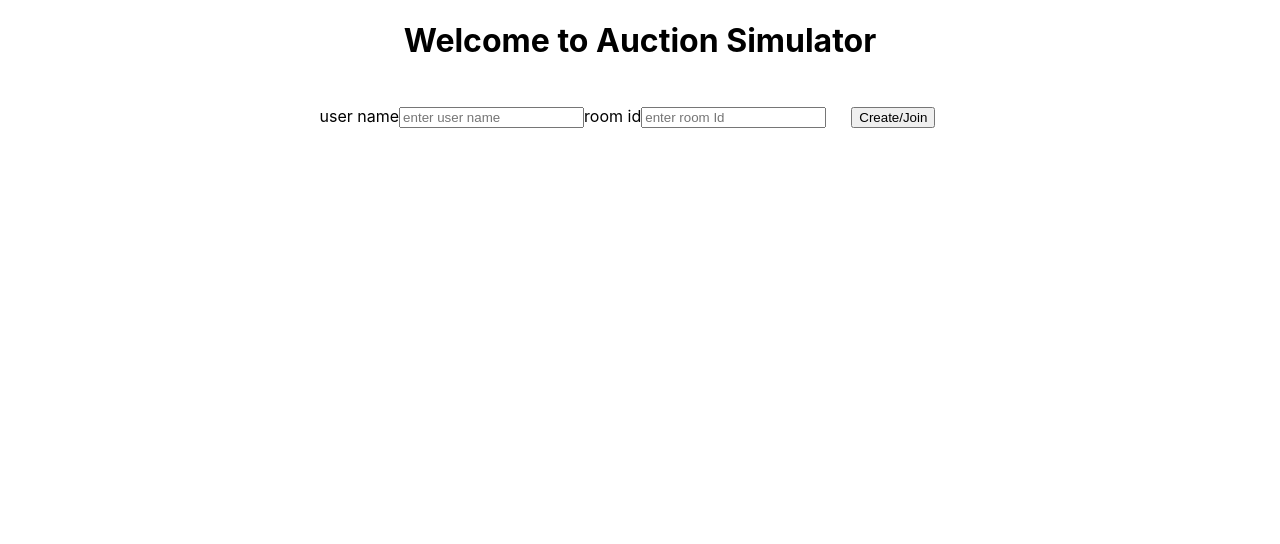
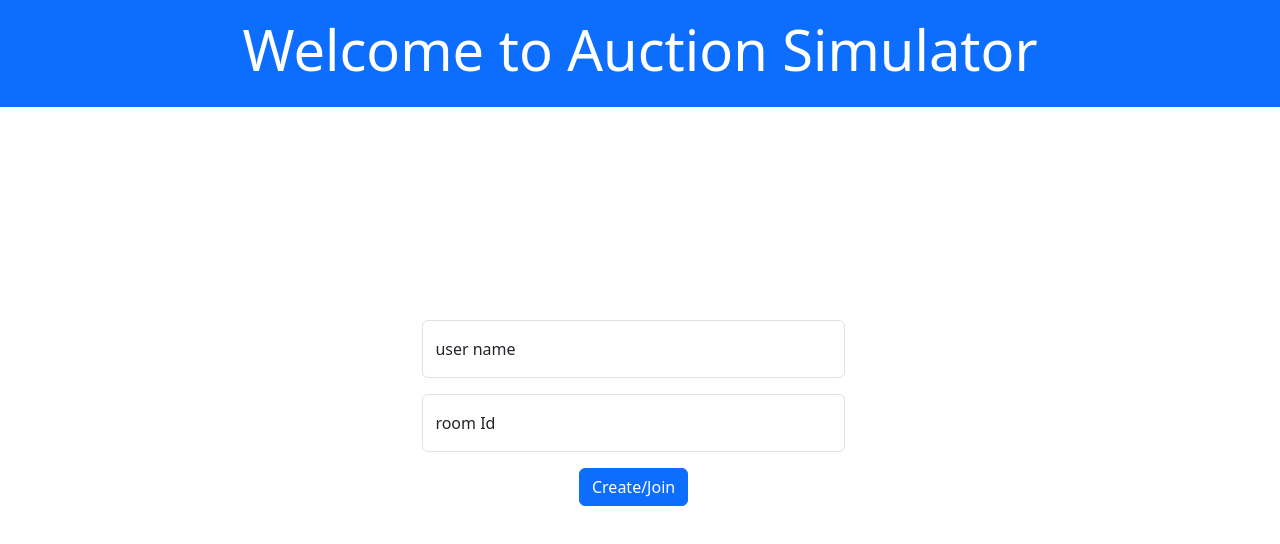
Before and after one commit to srujank526/my-app, a React (Create React App) app: page / in a window 1280 px wide. Shown: the top 544 px of the page. Built offline with nearby package versions, Linux system fonts and the light colour scheme; no server answers.

Commit message:
adding bootstrap

```diff
--- a/package.json
+++ b/package.json
@@ -9,7 +9,9 @@
     "@testing-library/jest-dom": "^5.17.0",
     "@testing-library/react": "^13.4.0",
     "@testing-library/user-event": "^13.5.0",
+    "bootstrap": "^5.3.3",
     "react": "^18.3.1",
+    "react-bootstrap": "^2.10.4",
     "react-dom": "^18.3.1",
     "react-scripts": "5.0.1",
     "socket.io-client": "^4.7.5",
--- a/src/App.js
+++ b/src/App.js
@@ -24,7 +24,9 @@ function App() {
 
   return (
     <div className="App">
-      <h1>Welcome to Auction Simulator</h1>
+      <header className="bg-primary text-white text-center py-3">
+        <h1 className="display-4">Welcome to Auction Simulator</h1>
+      </header>
       {showAuctionRoom ? <AuctionRoom socket={socket} users={users} /> : <JoiningRoom handleJoinRoom={joinRoom} />}
 
     </div>
--- /dev/null
+++ b/src/components/JoiningRoom.css
@@ -0,0 +1,6 @@
+.form{
+    width: 33%;
+    position: absolute;
+    top: 40%;
+    left: 33%;
+}
--- a/src/components/JoiningRoom.js
+++ b/src/components/JoiningRoom.js
@@ -1,35 +1,39 @@
-import React, {useRef} from 'react'
+import React, { useRef } from 'react'
+import Button from 'react-bootstrap/Button';
+import Form from 'react-bootstrap/Form';
+import FloatingLabel from 'react-bootstrap/FloatingLabel';
+import './JoiningRoom.css'
 
 
-function JoiningRoom({handleJoinRoom}) {
+function JoiningRoom({ handleJoinRoom }) {
     const nameRef = useRef('')
     const roomRef = useRef('')
-    const handleSubmit = (e)=>{
+    const handleSubmit = (e) => {
         e.preventDefault()
-        handleJoinRoom(nameRef.current.value,roomRef.current.value);
+        handleJoinRoom(nameRef.current.firstChild.value, roomRef.current.firstChild.value);
     }
     return (
-        <form>
-            <label htmlFor="name">user name</label>
-            <input
-                ref={nameRef}
-                type="text"
-                id="name"
-                placeholder="enter user name"
-                required
-
-            />
-            <label htmlFor="roomId">room id</label>
-            <input
-                ref = {roomRef}
-                type="text"
-                id="roomId"
-                placeholder="enter room Id"
-                required
-
-            />
-            <button type="submit" onClick={handleSubmit}>Create/Join</button>
-        </form>
+        <div className='container' >
+            <Form className='form'>
+                <FloatingLabel
+                    controlId="floatingInput"
+                    label="user name"
+                    className="mb-3"
+                    ref={nameRef}
+                >
+                    <Form.Control type="text" placeholder="name" />
+                </FloatingLabel>
+                <FloatingLabel
+                    controlId="floatingInput"
+                    label="room Id"
+                    className="mb-3"
+                    ref={roomRef}
+                >
+                    <Form.Control type="text" placeholder="name" />
+                </FloatingLabel>
+                <Button type="submit" onClick={handleSubmit}>Create/Join</Button>
+            </Form>
+        </div>
     )
 }
 export default JoiningRoom;
--- a/src/index.js
+++ b/src/index.js
@@ -3,6 +3,7 @@ import ReactDOM from 'react-dom/client';
 import './index.css';
 import App from './App';
 import reportWebVitals from './reportWebVitals';
+import 'bootstrap/dist/css/bootstrap.min.css';
 
 const root = ReactDOM.createRoot(document.getElementById('root'));
 root.render(
```
Also changed, not shown: 1 other file (tests, documents, lock files or other folders).
